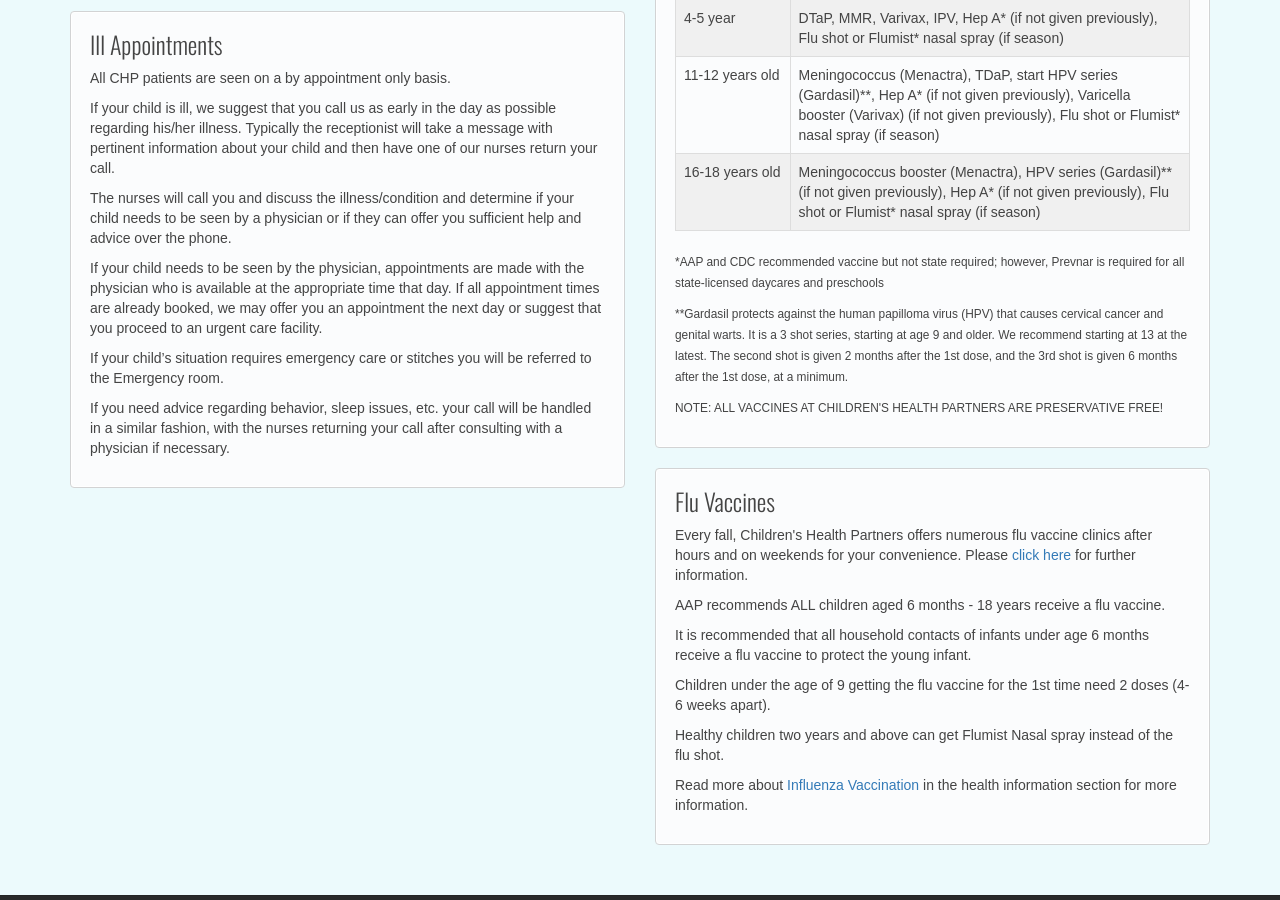
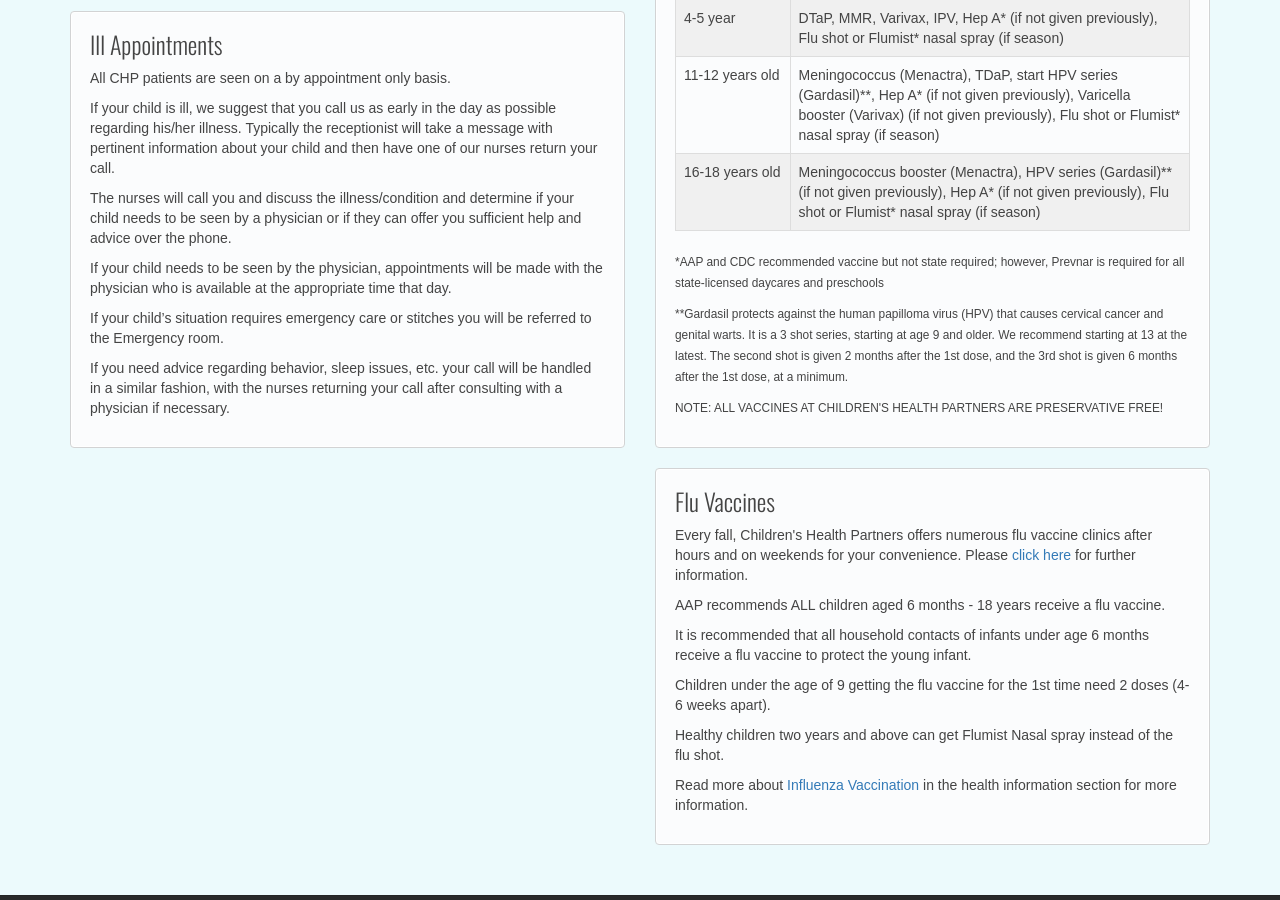
Before and after one commit to chpweb/web, a Jekyll site: the page built from scheduling.html, in a window 1280 px wide and 900 px high, scrolled down 963 px. Built offline with Jekyll 4.4.1, drawn with Linux system fonts in a browser that asks for light colours; some web fonts are replaced; comment, search, counter and statistics services are not loaded.

Commit message:
Update scheduling.html

```diff
--- a/scheduling.html
+++ b/scheduling.html
@@ -86,8 +86,7 @@
           <p>If your child is ill, we suggest that you call us as early in the day as possible regarding his/her illness. Typically the receptionist will take a message with pertinent information about your child and then have one of our nurses return your
             call.</p>
           <p>The nurses will call you and discuss the illness/condition and determine if your child needs to be seen by a physician or if they can offer you sufficient help and advice over the phone.</p>
-          <p>If your child needs to be seen by the physician, appointments are made with the physician who is available at the appropriate time that day. If all appointment times are already booked, we may offer you an appointment the next day or suggest
-            that you proceed to an urgent care facility.</p>
+          <p>If your child needs to be seen by the physician, appointments will be made with the physician who is available at the appropriate time that day.</p>
           <p>If your child’s situation requires emergency care or stitches you will be referred to the Emergency room.</p>
           <p>If you need advice regarding behavior, sleep issues, etc. your call will be handled in a similar fashion, with the nurses returning your call after consulting with a physician if necessary.</p>
         </div>
```
